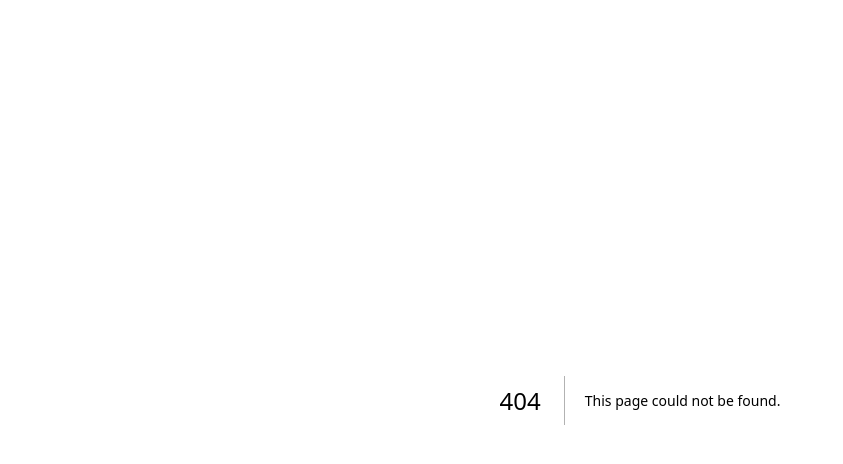
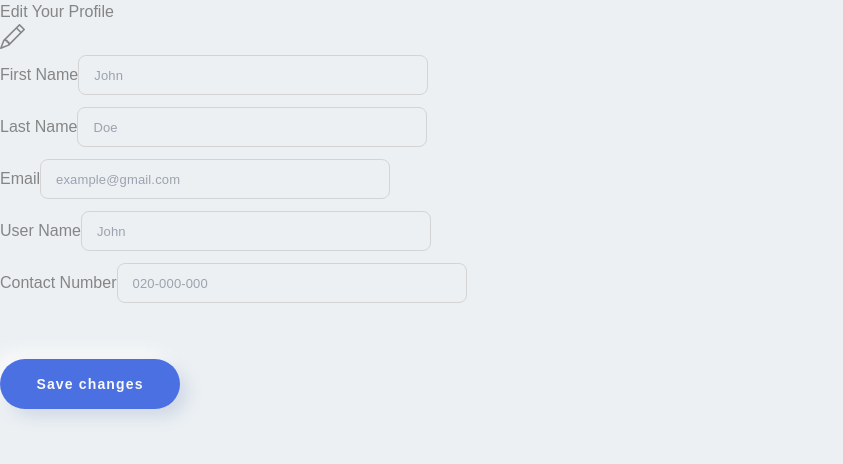
Before and after one commit to codingdrizzle/beksfel, a Next.js app: page /edit-profile in a window 1280 px wide. Before the commit this address had no page. Shown: the top 464 px of the page, without its empty margins (0-843 px from the left). Built offline with nearby package versions, Linux system fonts and the light colour scheme.

Commit message:
feat: working on edit profile page

```diff
--- /dev/null
+++ b/pages/edit-profile.jsx
@@ -0,0 +1,104 @@
+import axios from 'axios';
+import Image from 'next/image';
+import React, { useState, useRef } from 'react';
+import { BsPencil } from "react-icons/bs";
+
+const EditProfile = () => {
+
+    const InputRef = useRef(null);
+
+
+    const [image, setImage] = useState(" ")
+
+    const [userData, setuserData] = useState({
+        firstName: '',
+        lastName: '',
+        email: '',
+        userName: '',
+    });
+
+    const [uploadProfile, setUploadProfile] = useState({})
+    const [error, setError] = useState(null)
+
+    const handleChange = (e) => {
+        setuserData({
+            ...userData,
+            [e.target.name]: e.target.value,
+        });
+    };
+
+    const handleImageUpload = () => {
+        InputRef.current.click()
+    }
+
+    const handleImageChange = (e) => {
+        const file = e.target.files[0];
+        console.log(file, file.name)
+        setImage(URL.createObjectURL(e.target.files[0]));
+    }
+
+    const UpdateProfile = async (event) => {
+        event.preventDefault()
+        // logic to update the user's profile with userData
+        console.log('profile updated succesfully');
+
+        try {
+            // make API request to update the data
+            const response = await axios.put('endpoint', userData)
+
+            //check if status === success(code:200), send success message
+            console.log('profile updated succesfully', response.data);
+        } catch (error) {
+            // display error message if there is an error
+            console.error('Error updating profile', error.message)
+        }
+    }
+
+    return (
+        <div className=''>
+            < form onSubmit={UpdateProfile} className='flex flex-col justify-center items-center'>
+                <h1 className='text-black uppercase text-sm'>Edit Your Profile</h1>
+
+                <div onClick={handleImageUpload} className='relative w-24 h-24 rounded-full size-[120px] border-2 border-[#cccccc] p-1 m-2'>
+                    {/* <Image src={''} alt='profile' /> */}
+                    <BsPencil size={25} className='flex justify-center' />
+                    <input className='form-input' type="file" ref={InputRef} onChange={handleImageChange} style={{ display: 'none' }} />
+                </div>
+
+                <div className='flex flex-col space-x-2 '>
+
+                    <div className='flex flex-col'>
+                        <label>First Name</label>
+                        <input className=' form-input ' type="text" name='firstName' value={userData.firstName} placeholder='John' onChange={handleChange} />
+                    </div>
+                    <div className='flex flex-col'>
+                        <label>Last Name</label>
+                        <input className='form-input' type="text" name='lastName' value={userData.lastName} placeholder='Doe' onChange={handleChange} />
+                    </div>
+                </div>
+
+
+                <div className='flex flex-col'>
+                    <label>Email</label>
+                    <input className='form-input' type="email" name="email" value={userData.email} placeholder='example@gmail.com' onChange={handleChange} />
+                </div>
+
+                <div className='flex flex-col'>
+                    <label>User Name</label>
+                    <input className='form-input' type="text" name='userName' value={userData.userName} placeholder='John' onChange={handleChange} />
+                </div>
+
+                <div className='flex flex-col'>
+                    <label>Contact Number</label>
+                    <input className='form-input' type="text" placeholder='020-000-000' />
+                </div>
+
+                <button type='submit' className="auth-button" onClick={UpdateProfile} >
+                    Save changes
+                </button>
+            </form >
+        </div>
+    )
+}
+
+export default EditProfile
--- a/src/components/Layout/NavBar.jsx
+++ b/src/components/Layout/NavBar.jsx
@@ -14,7 +14,7 @@
                 <div className="flex items-center justify-end">
                     <Image src="https://images.unsplash.com/photo-1529665253569-6d01c0eaf7b6?q=80&w=1000&auto=format&fit=crop&ixlib=rb-4.0.3&ixid=M3wxMjA3fDB8MHxzZWFyY2h8NHx8cHJvZmlsZXxlbnwwfHwwfHx8MA%3D%3D" alt="User Profile" width={100} height={100} className="h-12 w-12 rounded-full object-cover" />
                     <div className="ml-3">
-                        <h2 className="text-lg font-semibold">{`${firstname} ${surname}`}</h2>
+                        <h3 className="text-lg font-semibold">{`${firstname} ${surname}`}</h3>
                     </div>
                 </div>
             </div>
```
Also changed, not shown: pages/change-password.jsx (added, +11 -0 lines), pages/delete-account.jsx (added, +11 -0 lines).
